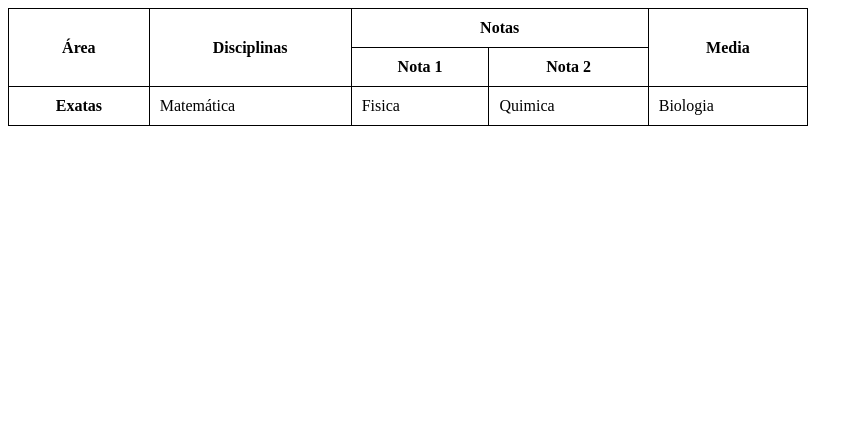
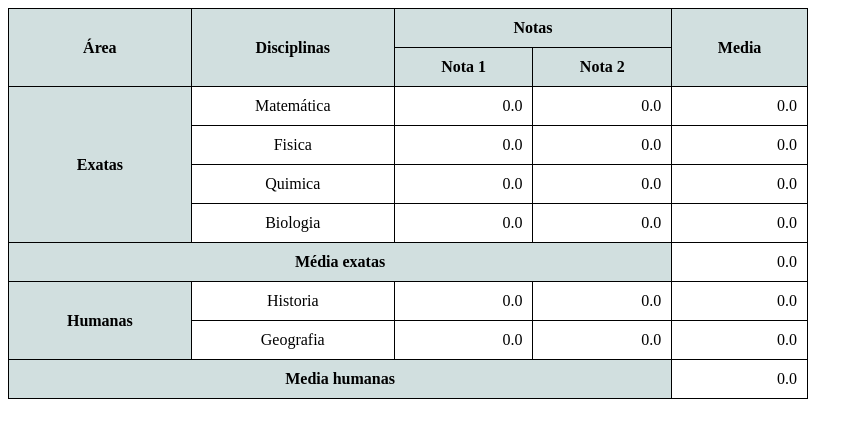
Before and after one commit to gabiwanjos/html-css, a plain HTML site: page desafios/des14/tabela14.html in a window 1280 px wide. Shown: the whole page, without its empty margins (0-863 px from the left). Drawn offline with Linux system fonts and the light colour scheme.

Commit message:
desafio maroto completo

```diff
--- a/desafios/des14/tabela14.html
+++ b/desafios/des14/tabela14.html
@@ -13,29 +13,77 @@
             border: 1px solid black;
             padding: 10px;
         }
+        th{
+            background-color: rgb(209, 223, 223);
+        }
+        td.num{
+            text-align: right;
+        }
+        td{
+            text-align: center;
+        }
     </style>
 </head>
 <body>
     <table>
         <thead>
             <tr>
-                <th rowspan="2">Área</th>
-                <th rowspan="2">Disciplinas</th>
-                <th colspan="2">Notas</th>
-                <th rowspan="2">Media</th>
+                <th rowspan="2" scope="col">Área</th>
+                <th rowspan="2" scope="col">Disciplinas</th>
+                <th colspan="2" scope="colgroup">Notas</th>
+                <th rowspan="2" scope="col">Media</th>
             </tr>
             <tr>
-                <th>Nota 1</th>
-                <th>Nota 2</th>
+                <th scope="col">Nota 1</th>
+                <th scope="col">Nota 2</th>
             </tr>
         </thead>
        <tbody>
         <tr>
-            <th rowspan="4">Exatas</th>
+            <th rowspan="4" scope="rowgroup">Exatas</th>
             <td>Matemática</td>
+            <td class="num">0.0</td>
+            <td class="num">0.0</td>
+            <td class="num">0.0</td>
+        </tr>
+        <tr>
             <td>Fisica</td>
+            <td class="num">0.0</td>
+            <td class="num">0.0</td>
+            <td class="num">0.0</td>
+        </tr>
+        <tr>
             <td>Quimica</td>
+            <td class="num">0.0</td>
+            <td class="num">0.0</td>
+            <td class="num">0.0</td>
+        </tr>
+        <tr>
             <td>Biologia</td>
+            <td class="num">0.0</td>
+            <td class="num">0.0</td>
+            <td class="num">0.0</td>
+        </tr>
+        <tr>
+            <th colspan="4" scope="row">Média exatas</th>
+            <td class="num">0.0</td>
+        </tr>
+        <tr>
+            <th rowspan="2" scope="rowgroup">Humanas</th>
+            <td>Historia</td>
+            <td class="num">0.0</td>
+            <td class="num">0.0</td>
+            <td class="num">0.0</td>
+        </tr>
+        <tr>
+            <td>Geografia</td>
+            <td class="num">0.0</td>
+            <td class="num">0.0</td>
+            <td class="num">0.0</td>
+        </tr>
+        <tr>
+            <th colspan="4" scope="row">Media humanas</th>
+            <td class="num">0.0</td>
         </tr>
        </tbody>
     </table>
```
